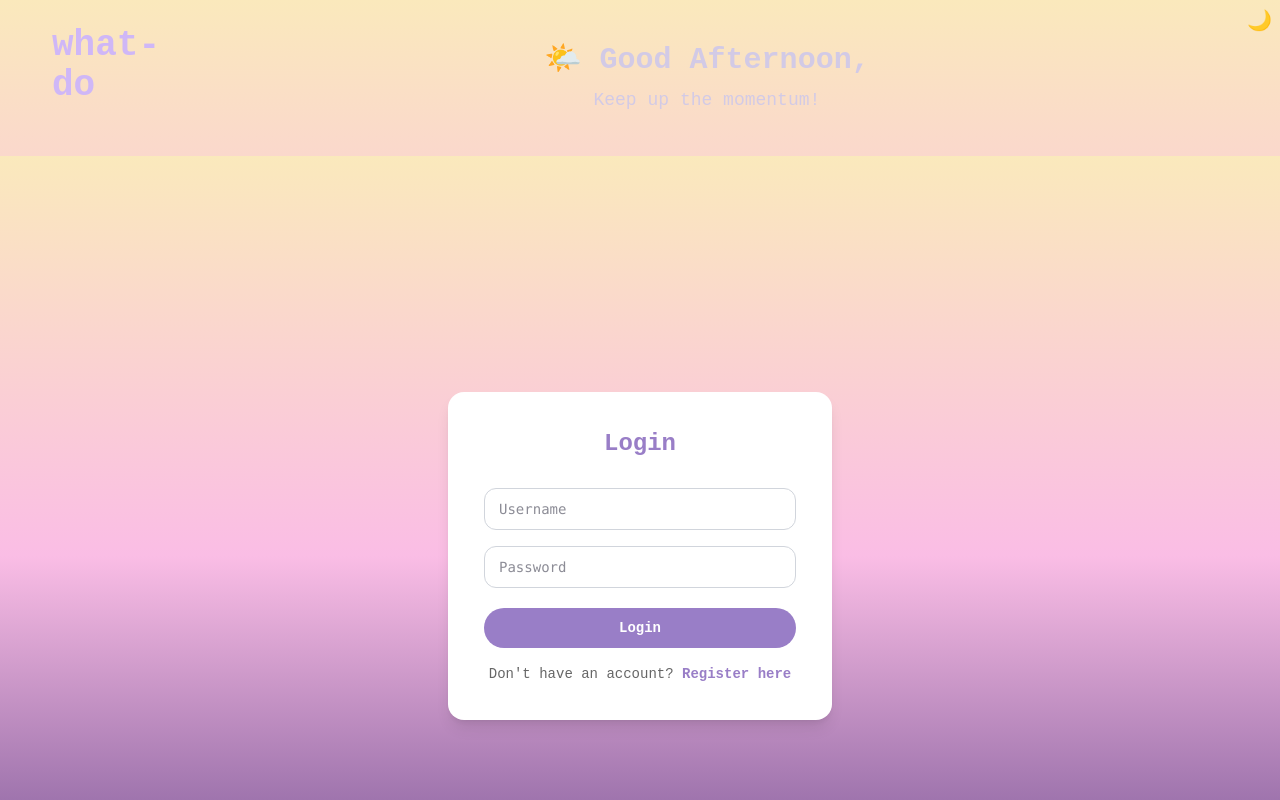
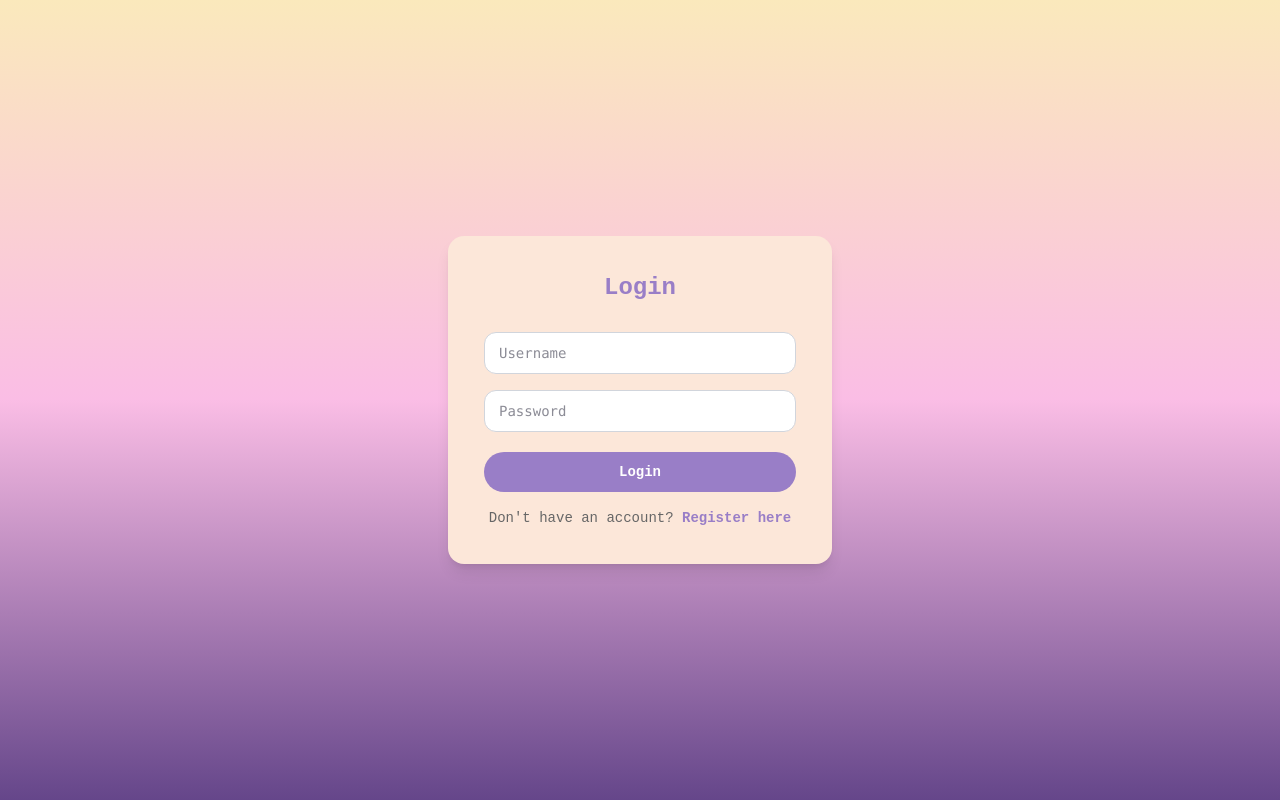
Before and after one commit to Imtela04/to-do-list-2.0, a React (Vite) app in the folder frontend/: page /login in a window 1280 px wide. Shown: the top 800 px of the page. Built offline with nearby package versions, Linux system fonts and the light colour scheme.

Commit message:
bug fixes

```diff
--- a/frontend/src/app.jsx
+++ b/frontend/src/app.jsx
@@ -33,13 +33,11 @@ export default function App() {
 
     return (
         <DarkModeContext.Provider value={{ isDark, setIsDark }}>
-            <div style={{ minHeight: "100vh" }}>
-                <Routes>
-                    <Route path="/login"    element={<Login />} />
-                    <Route path="/register" element={<Register />} />
-                    <Route path="/"         element={<PrivateRoute><Index /></PrivateRoute>} />
-                </Routes>
-            </div>
+            <Routes>
+                <Route path="/login"    element={<Login />} />
+                <Route path="/register" element={<Register />} />
+                <Route path="/"         element={<PrivateRoute><Index /></PrivateRoute>} />
+            </Routes>
         </DarkModeContext.Provider>
     );
 }
--- a/frontend/src/components/navbar.jsx
+++ b/frontend/src/components/navbar.jsx
@@ -23,13 +23,13 @@ export default function Navbar({ showLogout = false, username = null }) {
 
 
     return (
-        <div className="static w-full"
+        <div className="static w-full bg-transparent"
             style={{background:"transparent",padding:"2em 4em"}}>
                 <div className="flex ">
                     <h2 className="font-bold text-4xl" style={{color:"var(--card-b)"}}>what-do</h2>
 
                     {/* Greeting */}
-                    <div className="flex flex-col text-center py-4 px-2 gap-2 w-full typed" style={{background:"transparent", color: "var(--card-blue-text)" }}>
+                    <div className="flex flex-col text-center py-4 px-2 gap-2 w-full" style={{color: "var(--card-a-text)" }}>
                         <h1 className="text-3xl font-bold">
                             {greeting.emoji} {greeting.text}, {username}
                         </h1>
@@ -64,7 +64,7 @@ export default function Navbar({ showLogout = false, username = null }) {
                                 <div className="fixed inset-0 z-40" onClick={() => setOpen(false)} />
                                 <div
                                     className="absolute right-0 mt-2 w-44 rounded-xl shadow-lg overflow-hidden z-50"
-                                    style={{ background: "var(--surface)", border: "1px solid rgba(0,0,0,0.08)" }}
+                                    style={{ background: "var(--calendar-color)", border: "1px solid rgba(0,0,0,0.08)" }}
                                 >
                                     <div className="px-4 py-3 text-xs font-semibold border-b"
                                         style={{ color: "var(--text-muted)", borderColor: "rgba(0,0,0,0.08)" }}>
@@ -73,7 +73,8 @@ export default function Navbar({ showLogout = false, username = null }) {
                                     </div>
                                     <button
                                         onClick={handleLogout}
-                                        className="w-full text-left px-4 py-2.5 text-sm font-semibold cursor-pointer transition-all duration-500 hover:bg-red-50 text-red-500"
+                                        className="w-full text-left px-4 py-2.5 text-sm font-semibold cursor-pointer transition-all duration-500 hover:bg-red-50"
+                                        style={{color:"var(--danger)"}}
                                     >
                                         ◯ Logout
                                     </button>
--- a/frontend/src/pages/index.jsx
+++ b/frontend/src/pages/index.jsx
@@ -240,12 +240,11 @@ export default function Index() {
     // ── Render ───────────────────────────────────────────────
     return (
         <>
-            <Navbar showLogout username={username} />
 
             {/* main layout */}
             <div className="flex flex-col items-center w-full"
-                style={{ color: "var(--text)", padding: "1em 2em" }}>
-
+                style={{ background: "var(--bg)", color: "var(--text)", padding: "1em 2em", minHeight: "100vh" }}>
+                <Navbar showLogout username={username} />
                 <div className="flex justify-between px-7 gap-20 w-full overflow-x-auto">
 
                     {/* Left sidebar — category panel + task stats */}
@@ -369,7 +368,7 @@ export default function Index() {
                                     ].map(({ fn, icon }, idx) => (
                                         <button key={idx}
                                             onClick={e => { e.stopPropagation(); fn(); }}
-                                            className="bg-calendar-color border-none px-1.5 py-1 rounded-lg cursor-pointer text-sm transition-all duration-500 hover:bg-white/45 hover:scale-110">
+                                            className="border-none px-1.5 py-1 rounded-lg cursor-pointer text-sm transition-all duration-500 hover:scale-110" style={{ background: "var(--calendar-color)" }}>
                                             {icon}
                                         </button>
                                     ))}
--- a/frontend/src/pages/login.jsx
+++ b/frontend/src/pages/login.jsx
@@ -30,11 +30,11 @@ export default function Login() {
     const inputClass = "w-full px-3.5 py-2.5 my-2 rounded-xl border border-gray-300 text-sm outline-none font-mono transition-colors duration-500 focus:border-violet-600"
 
     return (
-        <><Navbar />
+        <>
 
         <div className="flex justify-center items-center min-h-screen" style={{ background: "var(--bg)", color: "var(--text)" }}>
 
-            <div className="w-full max-w-sm bg-white rounded-2xl shadow-lg p-9 text-center" style={{ background: "var(--surface)" }}>
+            <div className="w-full max-w-sm bg-white rounded-2xl shadow-lg p-9 text-center" style={{ background: "var(--calendar-color)" }}>
                 <h1 className="text-2xl font-bold mb-5" style={{ color: "var(--accent)" }}>Login</h1>
 
                 {error && <p className="text-red-500 font-semibold text-sm mb-3">Invalid Credentials</p>}
--- a/frontend/src/pages/register.jsx
+++ b/frontend/src/pages/register.jsx
@@ -38,9 +38,9 @@ export default function Register() {
     const inputClass = "w-full px-3.5 py-2.5 my-2 rounded-xl border border-gray-300 text-sm outline-none font-mono transition-colors duration-500 focus:border-violet-600";
 
     return (
-        <><Navbar/>
+        <>
         <div className="flex justify-center items-center min-h-screen" style={{ background: "var(--bg)", color: "var(--text)" }}>
-            <div className="w-full max-w-sm rounded-2xl shadow-lg p-9 text-center" style={{ background: "var(--surface)" }}>
+            <div className="w-full max-w-sm rounded-2xl shadow-lg p-9 text-center" style={{ background: "var(--calendar-color)" }}>
                 <h1 className="text-2xl font-bold mb-5" style={{ color: "var(--accent)" }}>Register</h1>
 
                 {error && <p className="text-red-500 font-semibold text-sm mb-3">{error}</p>}
--- a/frontend/src/style.css
+++ b/frontend/src/style.css
@@ -1,17 +1,6 @@
 @import url('https://fonts.googleapis.com/css2?family=DM+Sans:wght@400;500;600;700&family=DM+Mono:wght@400;500&display=swap');
 @import "tailwindcss";
 
-@theme {
-    --color-accent: #7c3aed;
-    --color-accent-hover: #c4aaee;
-    --color-danger: #ef4444;
-    --color-card-a: #e8deff;
-    --color-card-b: #7c3aed;
-    --color-card-blue: #1e3a5f;
-    --color-surface: #ffffff;
-    --color-bg: #f0eeff;
-    --color-calendar-color: #d2cae6;
-}
 
 :root {
     --bg:             linear-gradient(to bottom, #fae9bc, #fabde5, #65468a);
@@ -57,8 +46,7 @@ html {
     background: var(--bg);
     min-height: 100vh;
     background-attachment: fixed;
-    transition-property: all;
-    transition-duration: 500;
+    transition: background 0.5s ease;
 }
 
 body {
```
